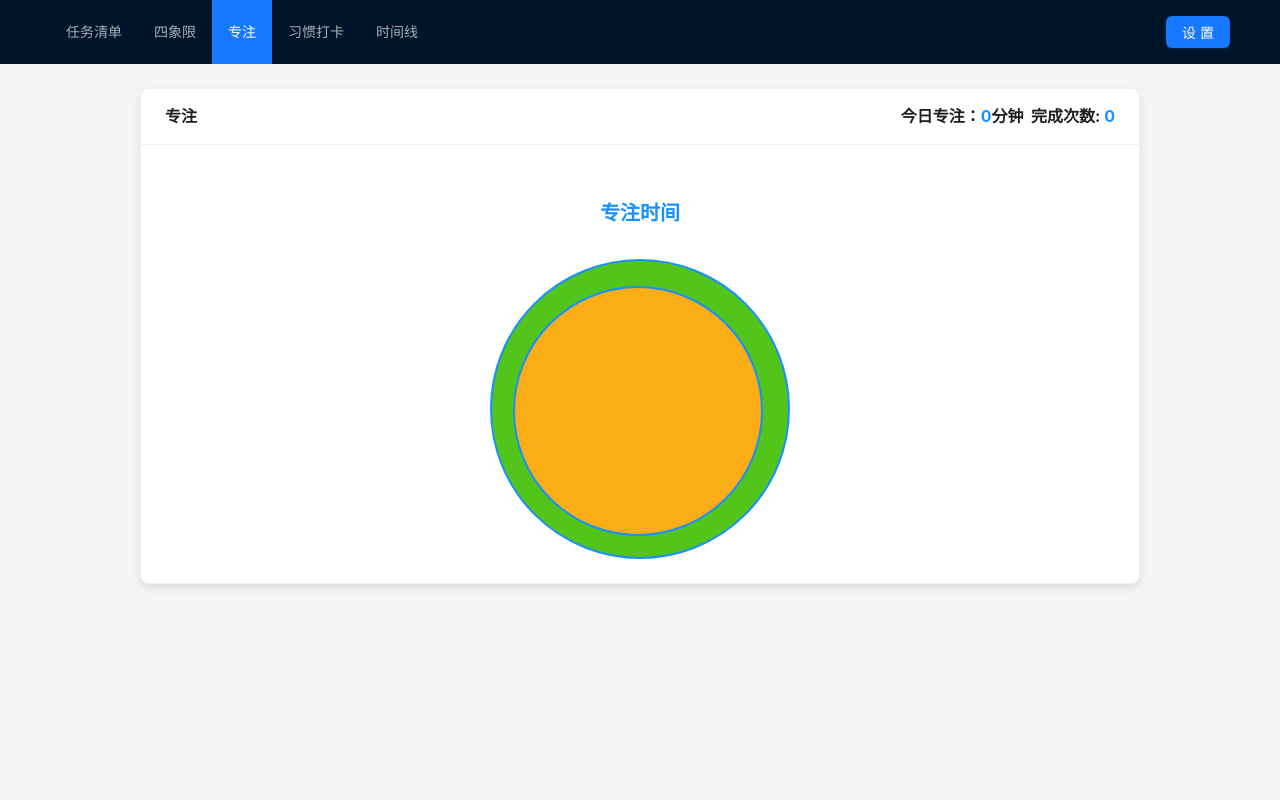
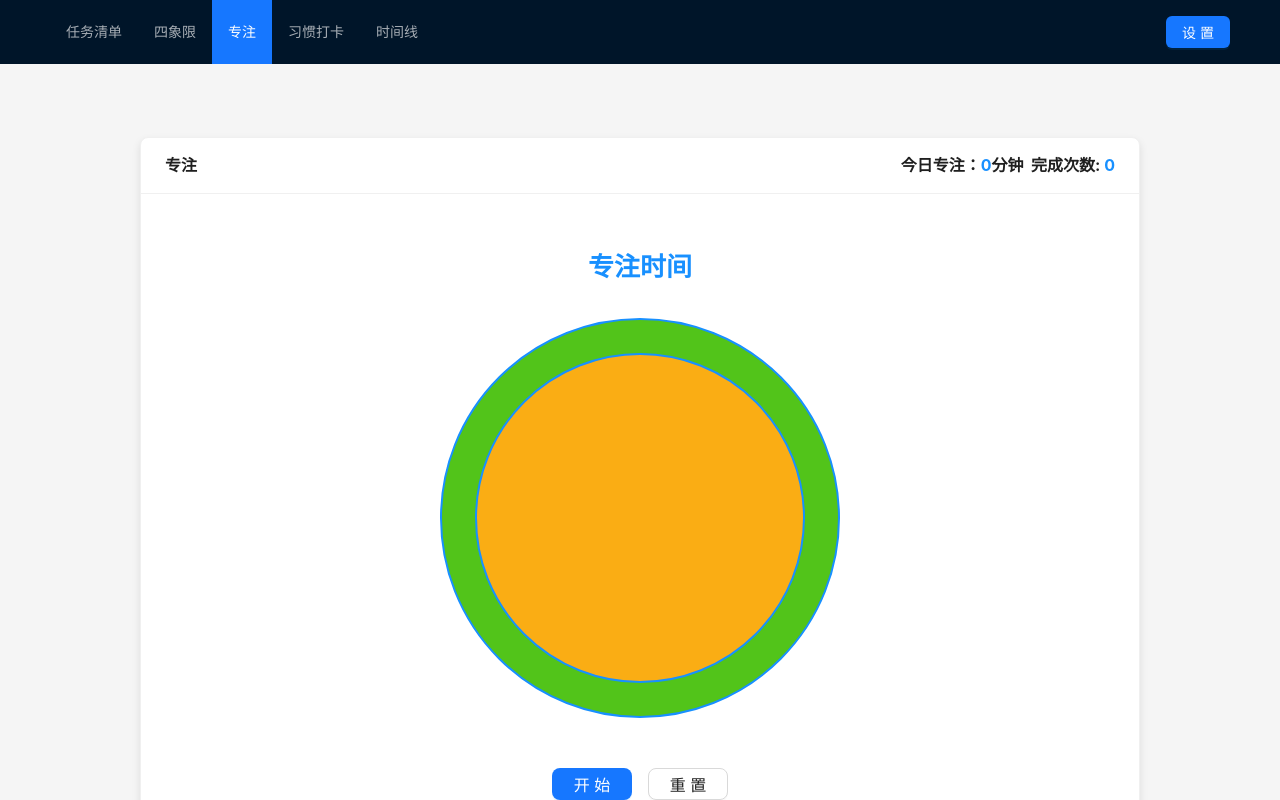
Before and after one commit to vfrwh/TodoTickList, a React (Vite) app: page /focus in a window 1280 px wide. Built offline with nearby package versions, Linux system fonts and the light colour scheme.

Commit message:
持久化存储

```diff
--- a/package.json
+++ b/package.json
@@ -20,7 +20,8 @@
     "react-dom": "^19.1.1",
     "react-infinite-scroll-component": "^6.1.0",
     "react-redux": "^9.2.0",
-    "react-router-dom": "^7.9.3"
+    "react-router-dom": "^7.9.3",
+    "redux-persist": "^6.0.0"
   },
   "devDependencies": {
     "@eslint/js": "^9.36.0",
--- /dev/null
+++ b/src/data/focusSettingsData.ts
@@ -0,0 +1,8 @@
+// 默认值
+export const defaultValues = {
+  focusTime: 25,
+  shortBreak: 5,
+  longBreak: 15,
+  autoStartBreak: true,
+  showProgressRing: true
+}
--- a/src/main.tsx
+++ b/src/main.tsx
@@ -3,7 +3,14 @@ import router from './router/index.tsx'
 import { RouterProvider } from 'react-router-dom'
 import './index.scss'
 import '@ant-design/v5-patch-for-react-19'
+import { Provider } from 'react-redux'
+import store, { persistor } from '@/store/index.ts'
+import { PersistGate } from 'redux-persist/integration/react';
 
 createRoot(document.getElementById('root')!).render(
-    <RouterProvider router={router} />
+    <Provider store={ store }>
+        <PersistGate loading={null} persistor={persistor}>
+            <RouterProvider router={router} />
+        </PersistGate>
+    </Provider>
 )
--- a/src/pages/Focus/index.scss
+++ b/src/pages/Focus/index.scss
@@ -4,33 +4,47 @@
     margin: 0 auto;
     text-align: center;
     margin-top: 30px;
-    font-size: 20px;
+    font-size: 26px;
   }
 
   .circles-container {
     display: flex;
     gap: 20px;
     justify-content: center;
+    margin-bottom: 30px;
   }
 
   .circle1 {
     position: relative;
-    width: 300px;
-    height: 300px;
+    width: 400px;
+    height: 400px;
     margin-top: 30px;
     border-radius: 50%;
     background-color: var(--success-color);
     border: 2px solid #1890ff;
+    display: flex;
+    align-items: center;
+    justify-content: center;
   }
+
   .circle2 {
-    position: absolute;
-    top: -2%;
-    left: 7%;
-    width: 250px;
-    height: 250px;
-    margin-top: 30px;
+    width: 330px;
+    height: 330px;
     border-radius: 50%;
     background-color: var(--warning-color);
     border: 2px solid #1890ff;
   }
+
+  .button-container {
+    display: flex;
+    justify-content: center;
+    gap: 16px;
+    margin-top: 50px;
+    margin-bottom: 20px;
+
+    .start, .reset {
+      width: 80px;
+      height: 32px;
+    }
+  }
 }
--- a/src/pages/Focus/index.tsx
+++ b/src/pages/Focus/index.tsx
@@ -1,11 +1,20 @@
-import { Card,Button } from "antd"
+import { Card, Button,Space,Select,Form } from "antd"
 import { useState } from "react"
 import './index.scss'
+import type { RootState } from "@/store"
+import { useSelector } from "react-redux"
+
 
 function Focus() {
+  const [timer, setTimer] = useState<number>(0)
+  const [count, setCount] = useState<number>(0)
 
-  const [timer,setTimer] = useState<number>(0)
-  const [count,setCount] = useState<number>(0)
+  const handleChange = (value: string) => {
+    console.log(`selected ${value}`);
+  }
+
+  const focusSettingsValues = useSelector((state:RootState) => state.focus.defaultValues)
+  console.log(focusSettingsValues)
 
   return (
     <div className="container">
@@ -21,6 +30,7 @@ function Focus() {
           width: 1000,
           height: '80%',
           margin: '0 auto',
+          marginTop: '4%',
           boxShadow: '0 4px 8px rgba(0,0,0,0.1)'
         }}
       >
@@ -30,6 +40,31 @@ function Focus() {
             <div className="circle2"></div>
           </div>
         </div>
+        <div className="button-container">
+          <Button size="large" type="primary" className="start">开始</Button>
+          <Button size="large" className="reset">重置</Button>
+        </div>
+        <Space wrap>
+          <Form>
+            <Form.Item
+              label="选择专注任务"
+              name="task"
+            >
+              <Select
+                placeholder="请选择专注任务"
+                style={{ width: 150 }}
+                onChange={handleChange}
+                options={[
+                  { value: 'jack', label: 'Jack' },
+                  { value: 'lucy', label: 'Lucy' },
+                  { value: 'Yiminghe', label: 'yiminghe' },
+                  { value: 'disabled', label: 'Disabled', disabled: true },
+                ]}
+              />
+            </Form.Item>
+          </Form>
+
+        </Space>
       </Card>
     </div>
   )
--- a/src/pages/Settings/Focus/index.tsx
+++ b/src/pages/Settings/Focus/index.tsx
@@ -3,20 +3,31 @@ import './index.scss'
 import { useImperativeHandle } from "react"
 import { useOutletContext } from "react-router-dom"
 import type { focusFormType, OutletContextType } from "@/types/focusFormType"
+import { defaultValues } from "@/data/focusSettingsData"
+import { setDefaultValues } from "@/store/modules/focus"
+import { useDispatch, useSelector } from "react-redux"
+import type { RootState } from "@/store"
 
 const FocusSettings = () => {
   const [form] = Form.useForm()
   const { formRef } = useOutletContext<OutletContextType>()
+  const dispatch = useDispatch()
 
-  const handleSave = (values: focusFormType) => {
-    console.log('用户设置:', values)
-    // 这里可以调用 API 保存设置
+  const handleSave1 = (values: focusFormType) => {
+    // 保存设置到仓库
+    dispatch(setDefaultValues(values))
   }
+
+  const focusSettingsValues = useSelector((state:RootState) => state.focus.defaultValues)
 
   // 暴露 handleSave 方法
   useImperativeHandle(formRef, () => ({
-    handleSave: () => {
-      form.submit() // 触发表单提交，会调用 handleSave
+    handleSave2: () => {
+      form.submit() // 触发表单提交，会调用 handleSave1
+    },
+
+    handleReset: () => {
+      form.setFieldsValue(defaultValues)
     }
   }))
 
@@ -29,15 +40,9 @@ const FocusSettings = () => {
 
       <Form
         form={form}
-        onFinish={handleSave}
+        onFinish={handleSave1}
         style={{ maxWidth: '100%' }}
-        initialValues={{
-          focusTime: 25,
-          shortBreak: 5,
-          longBreak: 15,
-          autoStartBreak: true,
-          showProgressRing: true
-        }}
+        initialValues={focusSettingsValues}
       >
         {/* 专注时间 */}
         <div className="setting-row">
--- a/src/pages/Settings/index.tsx
+++ b/src/pages/Settings/index.tsx
@@ -14,7 +14,7 @@ function Settings() {
   const currentPath = location.pathname.replace('/settings', '');
 
   const handleOk = () => {
-    formRef.current?.handleSave()
+    formRef.current?.handleSave2()
     message.success('设置已保存');
     handleClose();
   };
@@ -29,7 +29,8 @@ function Settings() {
   };
 
   const handleReset = () => {
-
+    formRef.current?.handleReset()
+    message.success('已恢复默认设置')
   }
 
   return (
--- a/src/store/index.ts
+++ b/src/store/index.ts
@@ -0,0 +1,43 @@
+// store/index.ts
+import focusReducer from "./modules/focus";
+import { configureStore } from "@reduxjs/toolkit";
+import {
+  persistStore,
+  persistReducer,
+  FLUSH,
+  REHYDRATE,
+  PAUSE,
+  PERSIST,
+  PURGE,
+  REGISTER,
+} from 'redux-persist';
+import storage from 'redux-persist/lib/storage';
+
+// 持久化配置 - 只针对 focus reducer
+const focusPersistConfig = {
+  key: 'focus',
+  storage,
+  version: 1
+};
+
+// 先对 focusReducer 进行持久化包装
+const persistedFocusReducer = persistReducer(focusPersistConfig, focusReducer);
+
+const store = configureStore({
+  reducer: {
+    focus: persistedFocusReducer
+  },
+  middleware: (getDefaultMiddleware) =>
+    getDefaultMiddleware({
+      serializableCheck: {
+        ignoredActions: [FLUSH, REHYDRATE, PAUSE, PERSIST, PURGE, REGISTER],
+      },
+    }),
+});
+
+export const persistor = persistStore(store);
+
+export type RootState = ReturnType<typeof store.getState>;
+export type AppDispatch = typeof store.dispatch;
+
+export default store;
--- /dev/null
+++ b/src/store/modules/focus.ts
@@ -0,0 +1,24 @@
+import { createSlice } from "@reduxjs/toolkit";
+import type { PayloadAction } from "@reduxjs/toolkit";
+import { defaultValues } from "@/data/focusSettingsData"
+import type { focusFormType } from "@/types/focusFormType";
+
+const focusStore = createSlice({
+  name: 'focus',
+  initialState: {
+    defaultValues
+  },
+  reducers: {
+    setDefaultValues(state,action: PayloadAction<Partial<focusFormType>>) {
+      state.defaultValues = {
+        ...state.defaultValues,
+        ...action.payload
+      };
+    }
+  }
+})
+
+export const { setDefaultValues } = focusStore.actions;
+
+const focusReducer = focusStore.reducer
+export default focusReducer
--- a/src/types/focusFormType.ts
+++ b/src/types/focusFormType.ts
@@ -7,7 +7,8 @@ export interface focusFormType {
 }
 
 export type FocusFormRefType = {
-  handleSave: () => void
+  handleSave2: () => void
+  handleReset: () => void;
 }
 
 export interface OutletContextType {
```
Also changed, not shown: 1 other file (tests, documents, lock files or other folders). Lines whose indentation alone changed are shown as unchanged.
